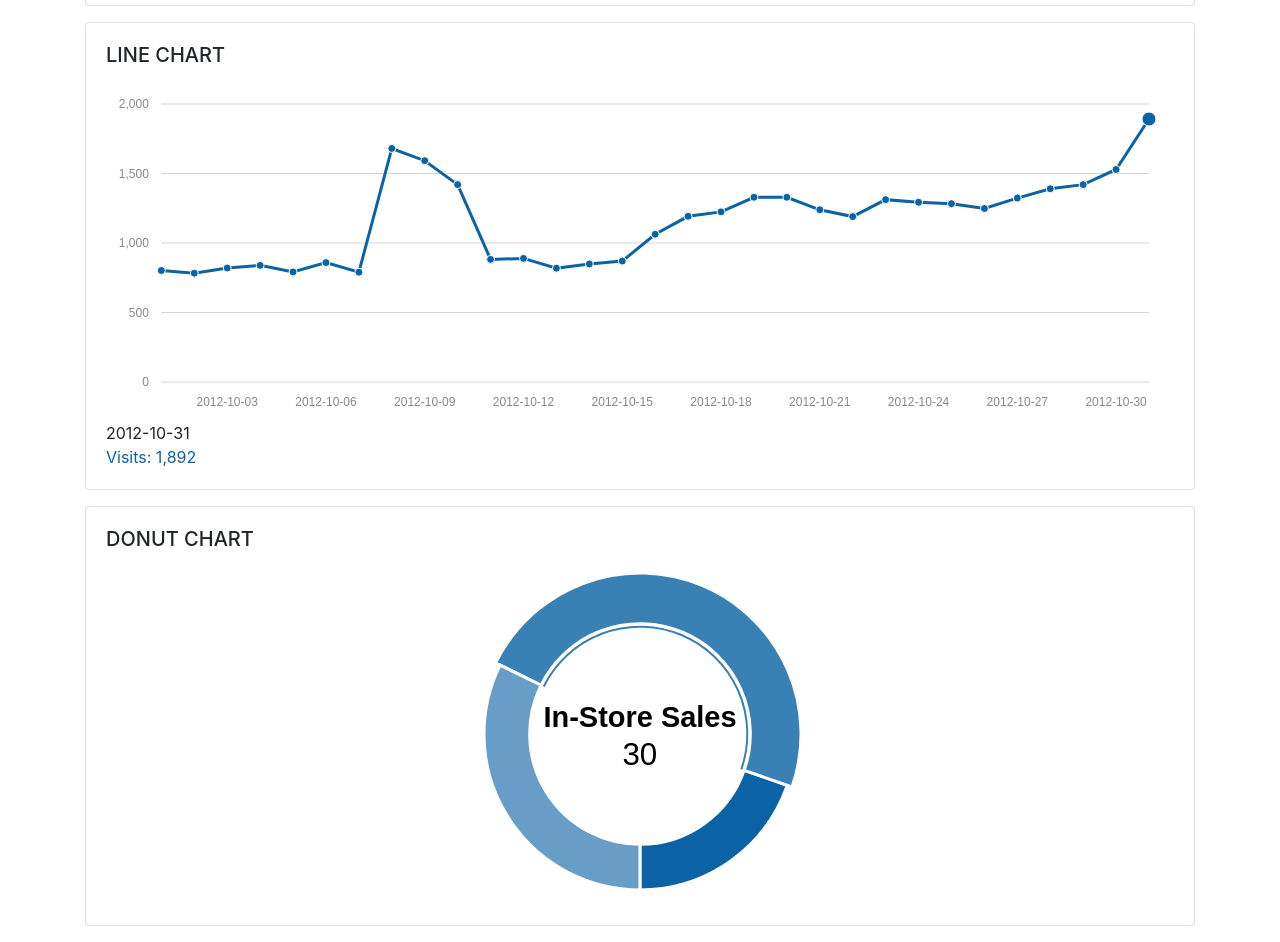
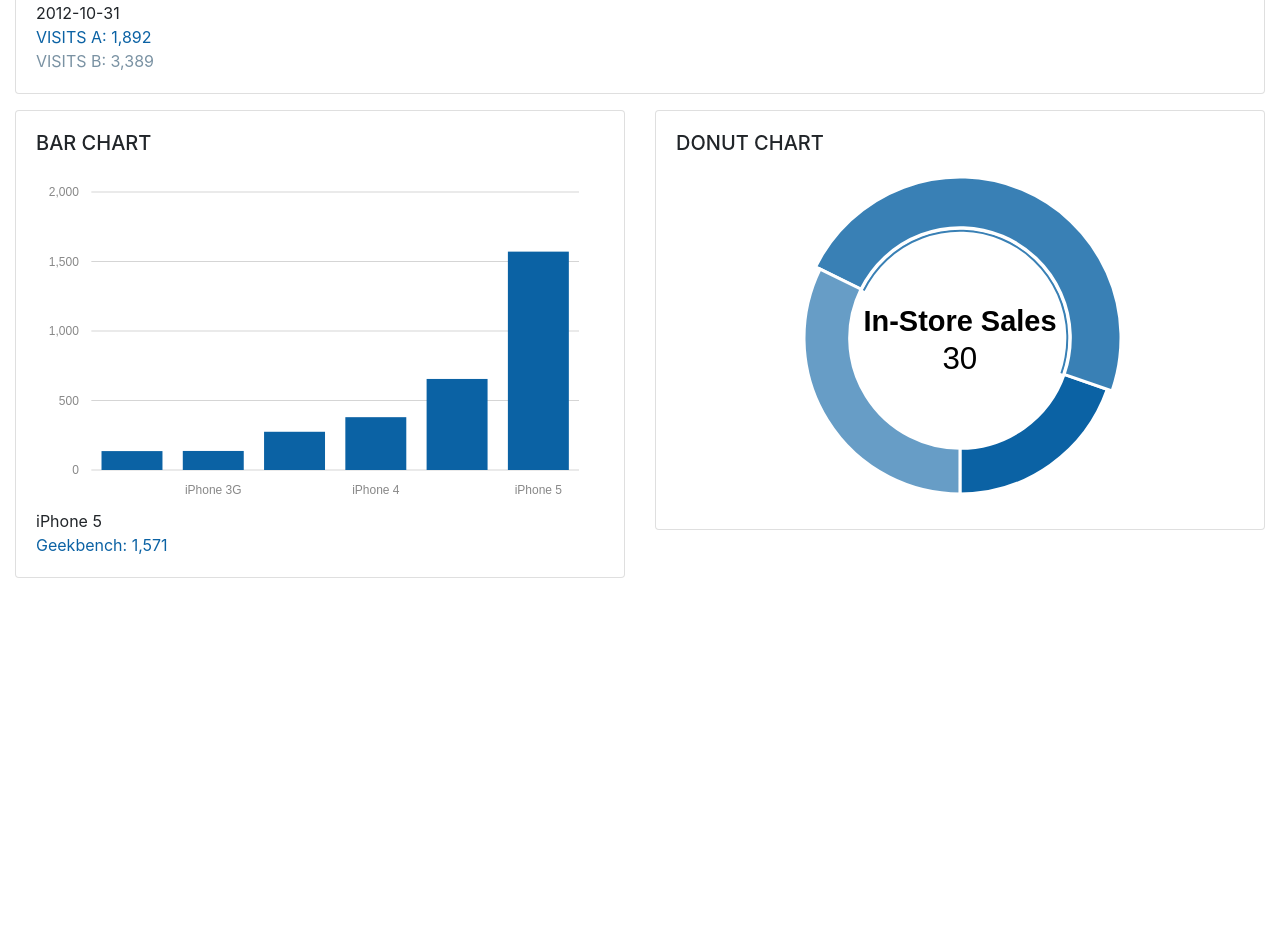
Before and after one commit to oat20/chart-morrisjs, a plain HTML site: page index.html in a window 1280 px wide. Shown: the part 914-1856 px from the top of the page. After the commit the page ends 1524 px from the top, so only its background shows below. Drawn offline with nearby package versions, Linux system fonts and the light colour scheme.

Commit message:
Update index.html

```diff
--- a/index.html
+++ b/index.html
@@ -9,7 +9,9 @@
     <link href="./morris.css" rel="stylehseet">
 </head>
 <body>
-    <div class="container-xl my-3">
+    <div class="container-fluid my-3">
+
+        <h1 class="mb-3">DASHBOARD</h1>
 
         <div class="card">
             <div class="card-body">
@@ -18,24 +20,29 @@
             </div>
         </div>
 
-        <div class="card mt-3">
-            <div class="card-body">
-                <h5 class="card-title text-uppercase">bar chart</h5>
-                <div id="bar-example"></div>
-            </div>
-        </div>
-
-        <div class="card mt-3">
+        <div class="card my-3">
         <div class="card-body">
             <h5 class="card-title text-uppercase">line chart</h5>
             <div id="line-chart"></div>
         </div>
         </div>
 
-        <div class="card mt-3">
+        <div class="row">
+            <div class="col-12 col-sm-12 col-md-6">
+            <div class="card mb-3">
+                <div class="card-body">
+                    <h5 class="card-title text-uppercase">bar chart</h5>
+                    <div id="bar-example"></div>
+                </div>
+            </div>
+            </div>
+            <div class="col-12 col-sm-12 col-md-6">
+                <div class="card">
                     <div class="card-body">
                         <h5 class="card-title text-uppercase">Donut chart</h5>
                         <div id="morris-donut-chart"></div>
+                    </div>
+                </div>
             </div>
         </div>
 
@@ -83,105 +90,105 @@
                 // the chart.
                 data: [{
                     d: '2012-10-01',
-                    visits: 802
+                    visits: 802, b: 575
                 }, {
                     d: '2012-10-02',
-                    visits: 783
+                    visits: 783, b: 675
                 }, {
                     d: '2012-10-03',
-                    visits: 820
+                    visits: 820, b: 789
                 }, {
                     d: '2012-10-04',
-                    visits: 839
+                    visits: 839, b: 875
                 }, {
                     d: '2012-10-05',
-                    visits: 792
+                    visits: 792, b: 965
                 }, {
                     d: '2012-10-06',
-                    visits: 859
+                    visits: 859, b: 1089
                 }, {
                     d: '2012-10-07',
-                    visits: 790
+                    visits: 790, b: 1175
                 }, {
                     d: '2012-10-08',
-                    visits: 1680
+                    visits: 1680, b: 1189
                 }, {
                     d: '2012-10-09',
-                    visits: 1592
+                    visits: 1592, b: 1289
                 }, {
                     d: '2012-10-10',
-                    visits: 1420
+                    visits: 1420, b: 1375
                 }, {
                     d: '2012-10-11',
-                    visits: 882
+                    visits: 882, b: 1465
                 }, {
                     d: '2012-10-12',
-                    visits: 889
+                    visits: 889, b: 1589
                 }, {
                     d: '2012-10-13',
-                    visits: 819
+                    visits: 819, b: 1675
                 }, {
                     d: '2012-10-14',
-                    visits: 849
+                    visits: 849, b: 1789
                 }, {
                     d: '2012-10-15',
-                    visits: 870
+                    visits: 870, b: 1875
                 }, {
                     d: '2012-10-16',
-                    visits: 1063
+                    visits: 1063, b: 1789
                 }, {
                     d: '2012-10-17',
-                    visits: 1192
+                    visits: 1192, b: 1975
                 }, {
                     d: '2012-10-18',
-                    visits: 1224
+                    visits: 1224, b: 2089
                 }, {
                     d: '2012-10-19',
-                    visits: 1329
+                    visits: 1329, b: 2175
                 }, {
                     d: '2012-10-20',
-                    visits: 1329
+                    visits: 1329, b: 2289
                 }, {
                     d: '2012-10-21',
-                    visits: 1239
+                    visits: 1239, b: 2375
                 }, {
                     d: '2012-10-22',
-                    visits: 1190
+                    visits: 1190, b: 2465
                 }, {
                     d: '2012-10-23',
-                    visits: 1312
+                    visits: 1312, b: 2589
                 }, {
                     d: '2012-10-24',
-                    visits: 1293
+                    visits: 1293, b: 2675
                 }, {
                     d: '2012-10-25',
-                    visits: 1283
+                    visits: 1283, b: 2789
                 }, {
                     d: '2012-10-26',
-                    visits: 1248
+                    visits: 1248, b: 2875
                 }, {
                     d: '2012-10-27',
-                    visits: 1323
+                    visits: 1323, b: 2989
                 }, {
                     d: '2012-10-28',
-                    visits: 1390
+                    visits: 1390, b: 3075
                 }, {
                     d: '2012-10-29',
-                    visits: 1420
+                    visits: 1420, b: 3189
                 }, {
                     d: '2012-10-30',
-                    visits: 1529
+                    visits: 1529, b: 3275
                 }, {
                     d: '2012-10-31',
-                    visits: 1892
+                    visits: 1892, b: 3389
                 },],
                 // The name of the data record attribute that contains x-visitss.
                 xkey: 'd',
                 // A list of names of data record attributes that contain y-visitss.
-                ykeys: ['visits'],
+                ykeys: ['visits', 'b'],
                 // Labels for the ykeys -- will be displayed when you hover over the
                 // chart.
-                labels: ['Visits'],
+                labels: ['VISITS A', 'VISITS B'],
                 // Disables line smoothing
                 smooth: false,
                 resize: true
```
Lines whose indentation alone changed are shown as unchanged.
